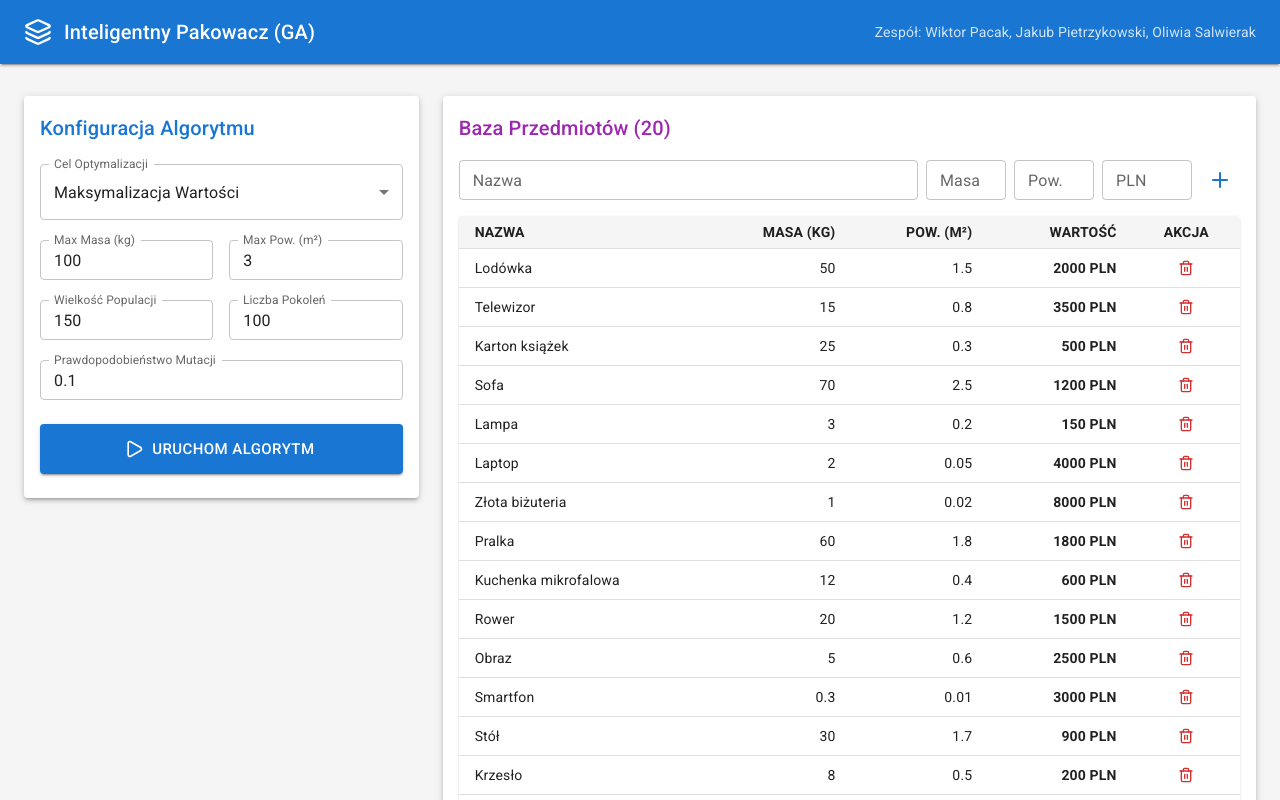
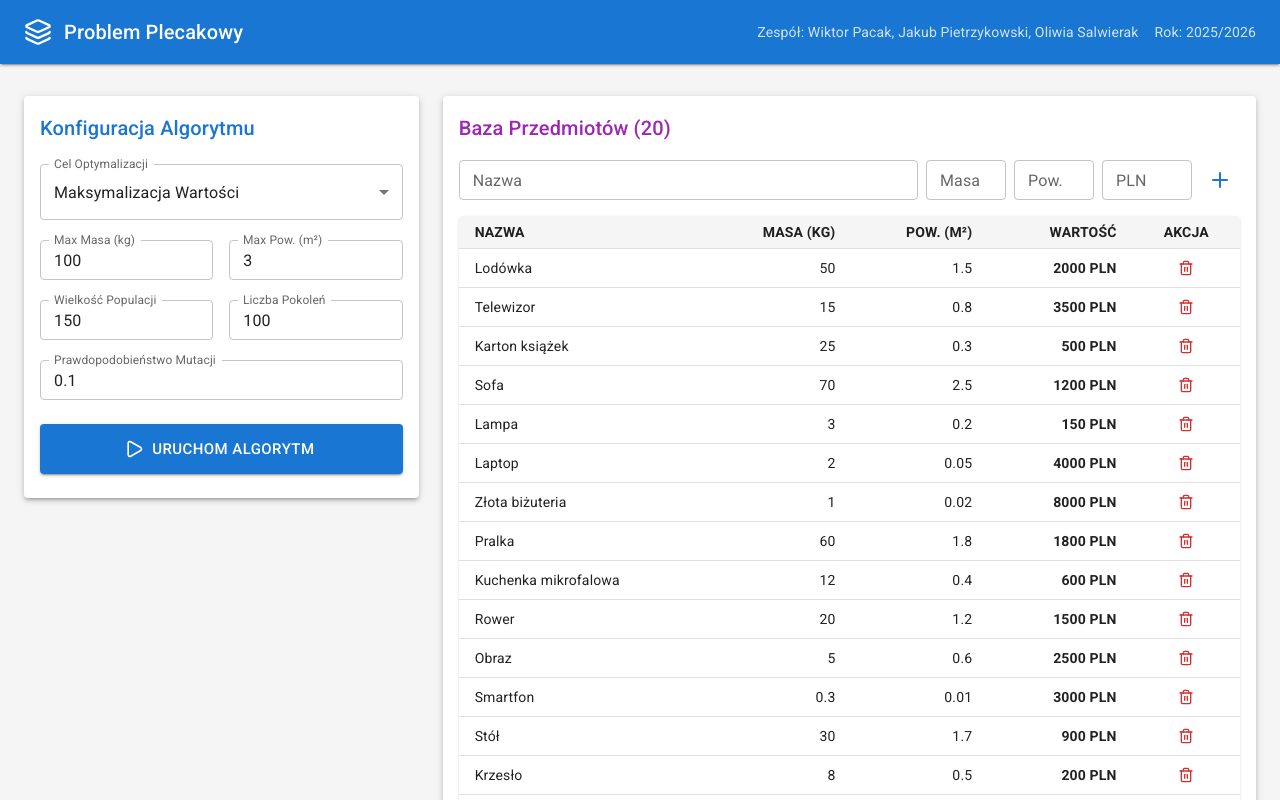
Before and after one commit to Wikierk/projekt-zespolowy, a React (Vite) app: page / in a window 1280 px wide. Shown: the top 800 px of the page. Built offline with nearby package versions, Linux system fonts and the light colour scheme.

Commit message:
feat: update optimization modes and UI elements for algorithm configuration

```diff
--- a/src/App.tsx
+++ b/src/App.tsx
@@ -7,6 +7,7 @@ import {
   Typography,
   Container,
   Grid,
+  Stack,
 } from "@mui/material";
 import { Layers } from "lucide-react";
 import AlgorithmConfig from "./components/AlgorithmConfig";
@@ -42,11 +43,16 @@ export default function App() {
         <Toolbar>
           <Layers size={28} style={{ marginRight: "12px" }} />
           <Typography variant="h6" component="div" sx={{ flexGrow: 1 }}>
-            Inteligentny Pakowacz (GA)
+            Problem Plecakowy
           </Typography>
+          <Stack direction="row" spacing={2} alignItems="center">
           <Typography variant="body2" sx={{ opacity: 0.8 }}>
             Zespół: Wiktor Pacak, Jakub Pietrzykowski, Oliwia Salwierak
           </Typography>
+          <Typography variant="body2" sx={{ opacity: 0.8 }} >
+             Rok: 2025/2026
+          </Typography>
+          </Stack>
         </Toolbar>
       </AppBar>
 
--- a/src/components/AlgorithmConfig.tsx
+++ b/src/components/AlgorithmConfig.tsx
@@ -43,7 +43,6 @@ export default function AlgorithmConfig({
               label="Cel Optymalizacji"
             >
               <MenuItem value="wartość">Maksymalizacja Wartości</MenuItem>
-              <MenuItem value="masa">Minimalizacja Masy</MenuItem>
               <MenuItem value="kursy">Minimalizacja Liczby Kursów</MenuItem>
             </Select>
           </FormControl>
--- a/src/core/genetic.ts
+++ b/src/core/genetic.ts
@@ -12,7 +12,7 @@ export function generateInitialPopulation(
     const genes: number[] = [];
 
     for (let j = 0; j < chromosomeLength; j++) {
-      if (mode === "wartość" || mode === "masa") {
+      if (mode === "wartość" ) {
         genes.push(Math.round(Math.random()));
       } else if (mode === "kursy") {
         const randomTripId = Math.floor(Math.random() * chromosomeLength) + 1;
@@ -30,7 +30,7 @@ export function generateInitialPopulation(
 
 export function calculateFitness(chromosome: Chromosome, params: AlgorithmParams, items: Item[]): number {
 
-  if (params.mode === "wartość" || params.mode === "masa") {
+  if (params.mode === "wartość" ) {
     let totalValue = 0;
     let totalMass = 0;
     let totalSurface = 0;
@@ -104,7 +104,7 @@ export function crossover(parent1: Chromosome, parent2: Chromosome): Chromosome
 export function mutate(chromosome: Chromosome, mutationRate: number, mode: OptimizationMode): void {
     for (let i = 0; i < chromosome.genes.length; i++) {
         if (Math.random() < mutationRate) {
-            if (mode === "wartość" || mode === "masa") {
+            if (mode === "wartość") {
                 chromosome.genes[i] = chromosome.genes[i] === 0 ? 1 : 0;
             } else if (mode === "kursy") {
                 const randomTripId = Math.floor(Math.random() * chromosome.genes.length) + 1;
--- a/src/core/types.ts
+++ b/src/core/types.ts
@@ -1,4 +1,4 @@
-export type OptimizationMode = "wartość" | "masa" | "kursy";
+export type OptimizationMode = "wartość" | "kursy";
 
 export interface Item {
   id: number;
```
